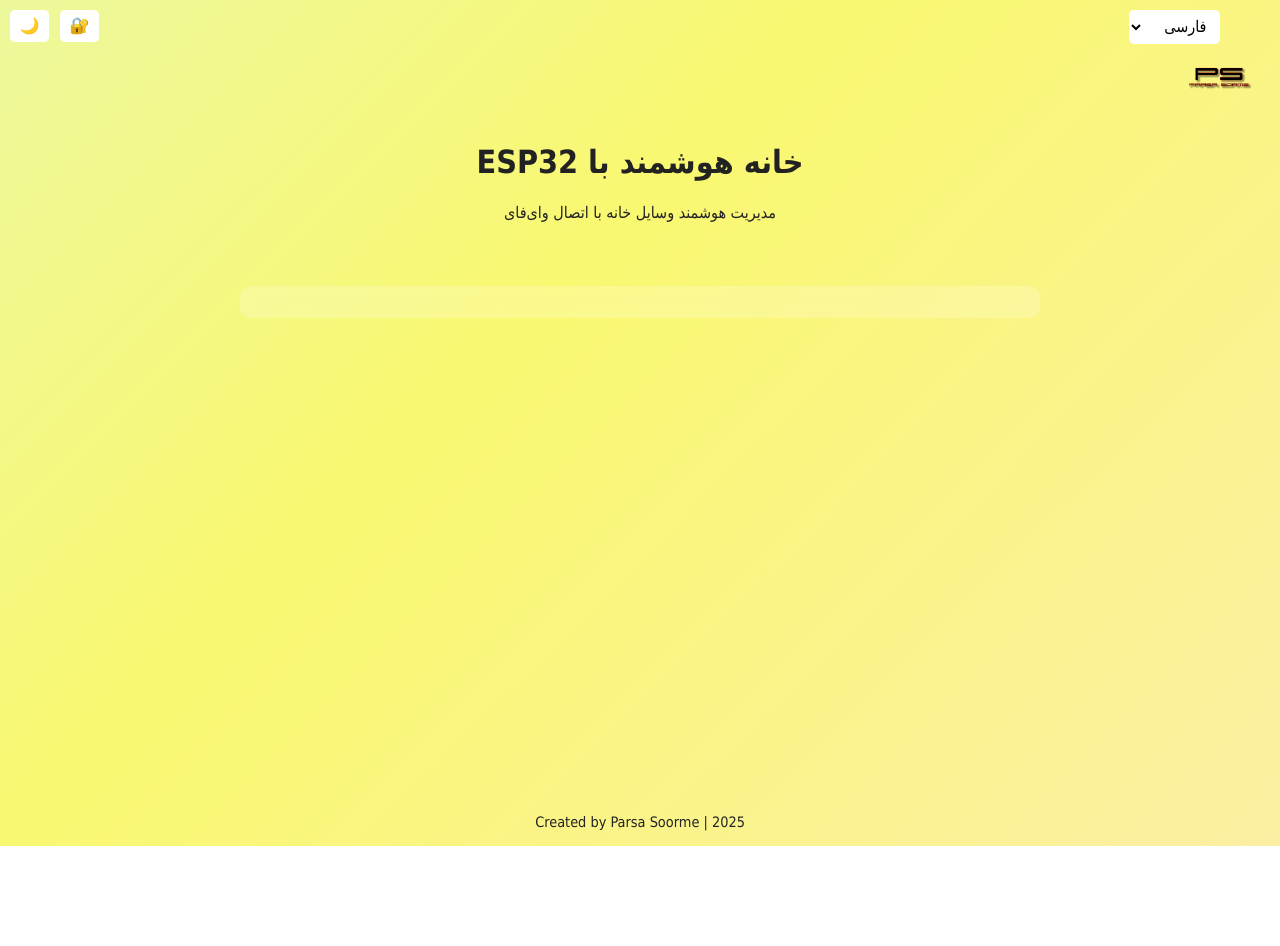
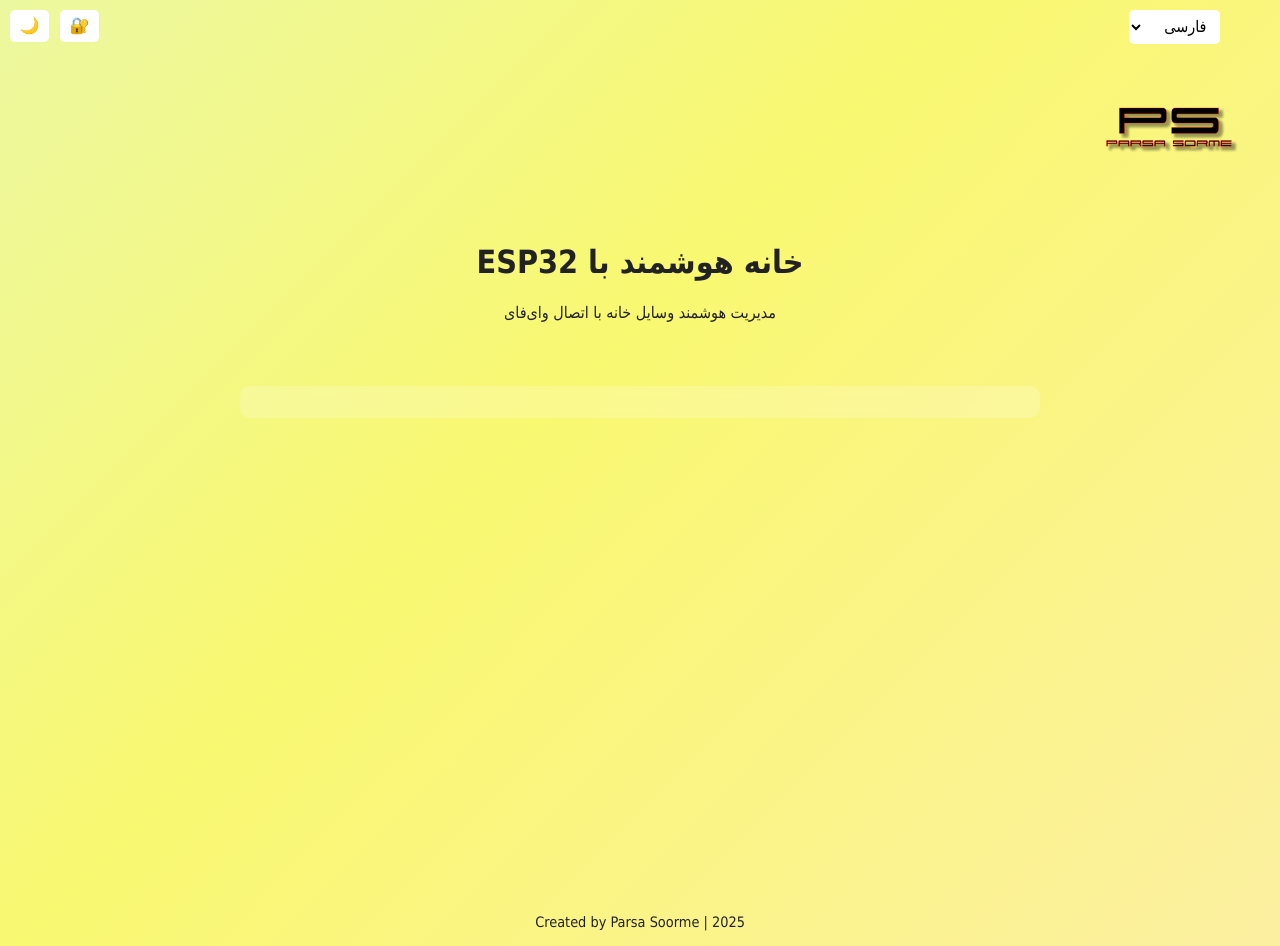
Before and after one commit to paarsaaas/esp32control, a plain HTML site: page index.html in a window 1280 px wide. Before the commit the page ends 846 px from the top, so only its background shows below. Drawn offline with Linux system fonts and the light colour scheme.

Commit message:
Update index.html

```diff
--- a/index.html
+++ b/index.html
@@ -42,7 +42,7 @@
     }
 #logo {
   width: auto;      /* اندازه عرض اصلی */
-  height: 90px;     /* یا ارتفاع دلخواه ثابت */
+  height: 190px;     /* یا ارتفاع دلخواه ثابت */
   object-fit: contain;
   cursor: pointer;
   display: block;
```
